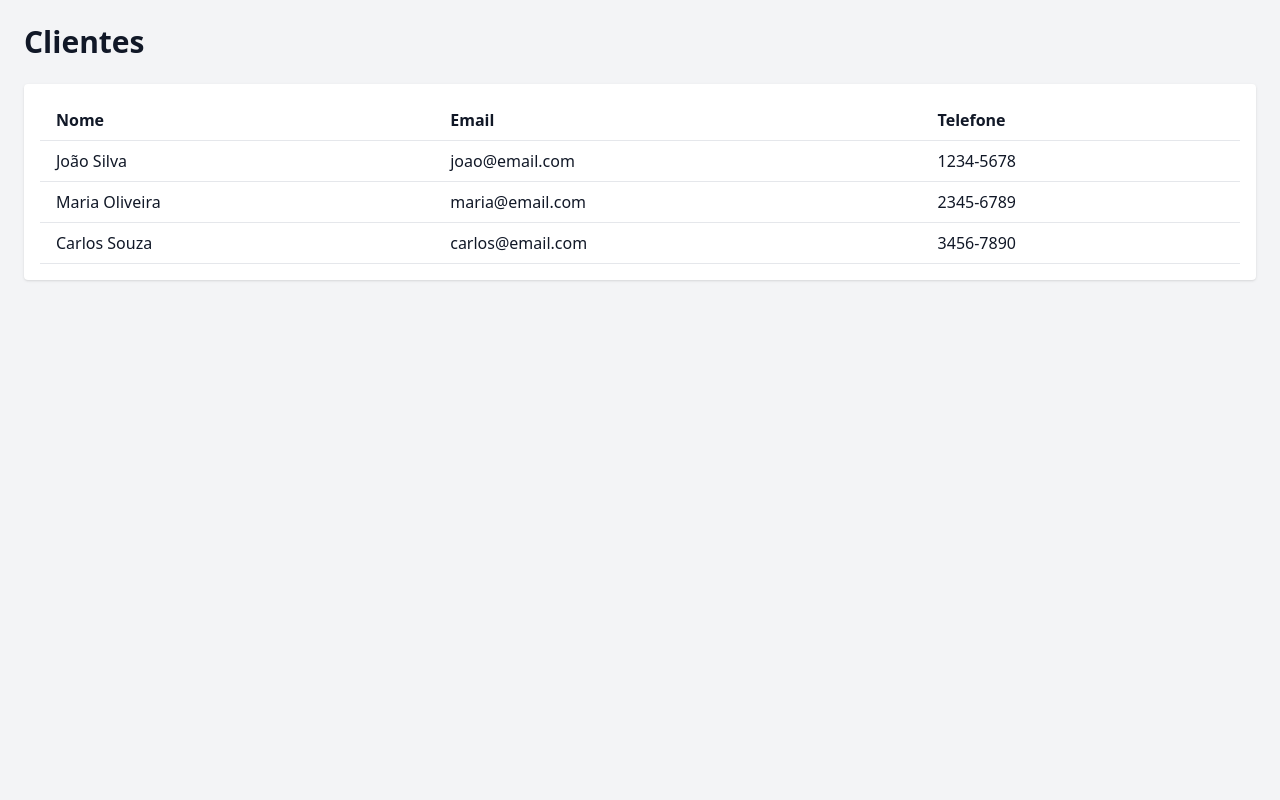
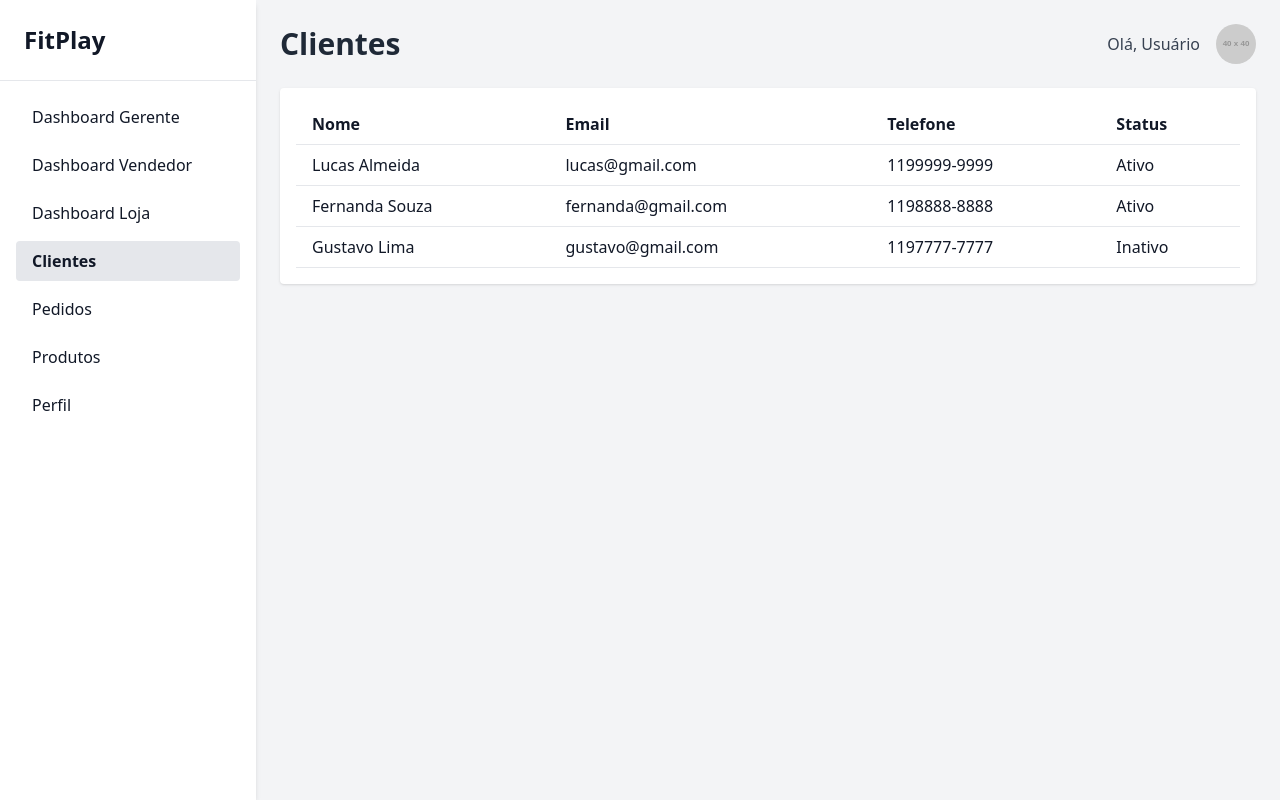
Before and after one commit to draohenrick/fitdplay, a React (Vite) app in the folder frontend/: page /clientes in a window 1280 px wide. Built offline with nearby package versions, Linux system fonts and the light colour scheme.

Commit message:
Update Clientes.jsx

```diff
--- a/frontend/src/pages/Clientes.jsx
+++ b/frontend/src/pages/Clientes.jsx
@@ -1,35 +1,22 @@
-// src/pages/Clientes.jsx
-import React from 'react';
+import React from "react";
+import Sidebar from "../components/Sidebar";
+import Header from "../components/Header";
+import Table from "../components/Table";
 
 const Clientes = () => {
-  const clientes = [
-    { nome: 'João Silva', email: 'joao@email.com', telefone: '1234-5678' },
-    { nome: 'Maria Oliveira', email: 'maria@email.com', telefone: '2345-6789' },
-    { nome: 'Carlos Souza', email: 'carlos@email.com', telefone: '3456-7890' },
+  const tableColumns = ["Nome", "Email", "Telefone", "Status"];
+  const tableData = [
+    { Nome: "Lucas Almeida", Email: "lucas@gmail.com", Telefone: "1199999-9999", Status: "Ativo" },
+    { Nome: "Fernanda Souza", Email: "fernanda@gmail.com", Telefone: "1198888-8888", Status: "Ativo" },
+    { Nome: "Gustavo Lima", Email: "gustavo@gmail.com", Telefone: "1197777-7777", Status: "Inativo" },
   ];
 
   return (
-    <div className="p-6 bg-gray-100 min-h-screen">
-      <h1 className="text-3xl font-semibold mb-6">Clientes</h1>
-      <div className="bg-white rounded shadow p-4 overflow-auto">
-        <table className="w-full text-left border-collapse">
-          <thead>
-            <tr>
-              <th className="border-b px-4 py-2">Nome</th>
-              <th className="border-b px-4 py-2">Email</th>
-              <th className="border-b px-4 py-2">Telefone</th>
-            </tr>
-          </thead>
-          <tbody>
-            {clientes.map((c, index) => (
-              <tr key={index}>
-                <td className="border-b px-4 py-2">{c.nome}</td>
-                <td className="border-b px-4 py-2">{c.email}</td>
-                <td className="border-b px-4 py-2">{c.telefone}</td>
-              </tr>
-            ))}
-          </tbody>
-        </table>
+    <div className="flex h-screen bg-gray-100">
+      <Sidebar />
+      <div className="flex-1 p-6 overflow-auto">
+        <Header title="Clientes" />
+        <Table columns={tableColumns} data={tableData} />
       </div>
     </div>
   );
```
